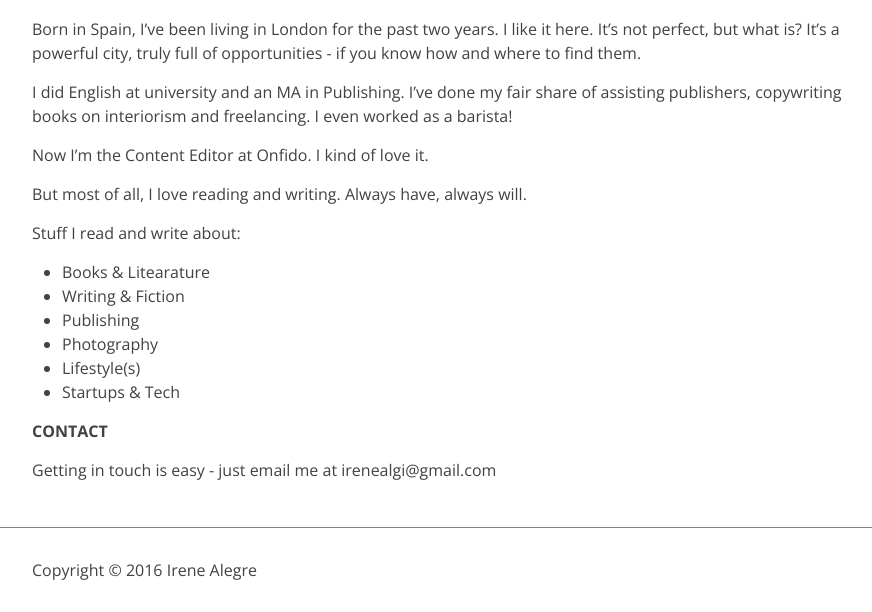
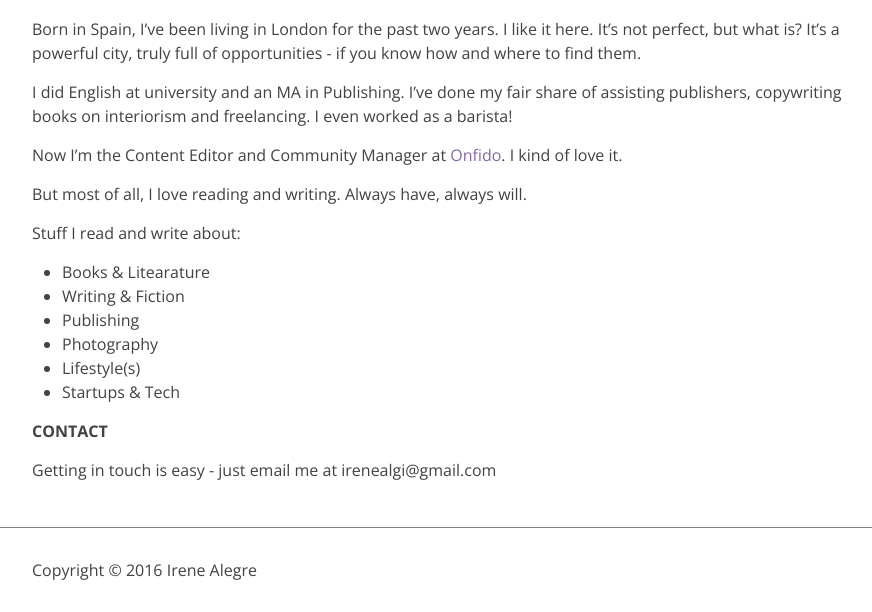
Before and after one commit to irenealgi/readbelow, a Jekyll site: the page built from about.md, in a window 1280 px wide. Shown: the part 638-1250 px from the top of the page, without its empty margins (188-1060 px from the left). Built offline with Jekyll 4.4.1, drawn with Linux system fonts in a browser that asks for light colours.

Commit message:
Update about.md

```diff
--- a/about.md
+++ b/about.md
@@ -11,7 +11,7 @@
 
 I did English at university and an MA in Publishing. I've done my fair share of assisting publishers, copywriting books on interiorism and freelancing. I even worked as a barista!
 
-Now I'm the Content Editor at Onfido. I kind of love it.
+Now I'm the Content Editor and Community Manager at <a href="https://onfido.com/" target="_blank">Onfido</a>. I kind of love it.
 
 But most of all, I love reading and writing. Always have, always will.
 
```
